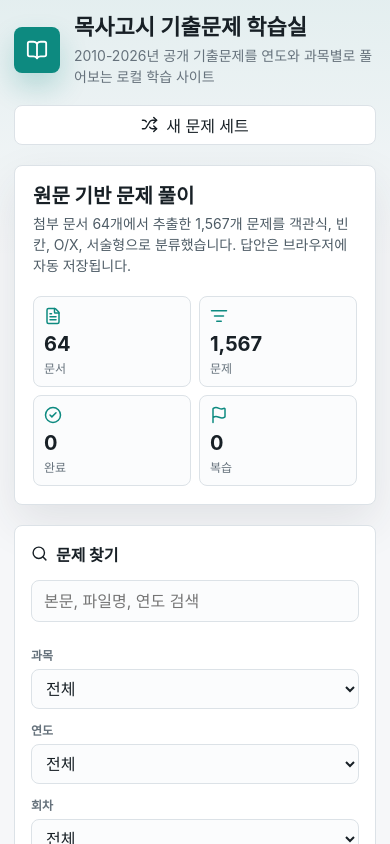
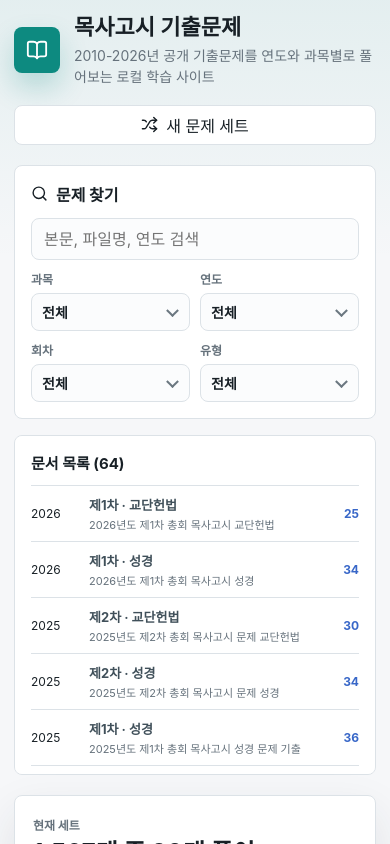
Before and after one commit to angelos0424/gosi_hansin, a React (Vite) app: page / in a window 390 px wide. Shown: the top 844 px of the page. Built offline with nearby package versions, Linux system fonts and the light colour scheme.

Commit message:
fix: improve mobile filter layout

```diff
--- a/src/main.jsx
+++ b/src/main.jsx
@@ -1,4 +1,4 @@
-import React, { useEffect, useMemo, useState } from "react";
+import React, { useEffect, useMemo, useRef, useState } from "react";
 import { createRoot } from "react-dom/client";
 import {
   BookOpen,
@@ -258,7 +258,7 @@ function App() {
             <BookOpen size={22} />
           </span>
           <div>
-            <h1>목사고시 기출문제 학습실</h1>
+            <h1>목사고시 기출문제</h1>
             <p>2010-2026년 공개 기출문제를 연도와 과목별로 풀어보는 로컬 학습 사이트</p>
           </div>
         </div>
@@ -298,31 +298,36 @@ function App() {
               onChange={(e) => updateFilter("query", e.target.value)}
               placeholder="본문, 파일명, 연도 검색"
             />
-            <Select label="과목" value={filters.subject} onChange={(v) => updateFilter("subject", v)}>
-              <option>전체</option>
-              <option>성경</option>
-              <option>교단헌법</option>
-            </Select>
-            <Select label="연도" value={filters.year} onChange={(v) => updateFilter("year", v)}>
-              <option>전체</option>
-              {years.map((year) => (
-                <option key={year}>{year}</option>
-              ))}
-            </Select>
-            <Select label="회차" value={filters.session} onChange={(v) => updateFilter("session", v)}>
-              <option>전체</option>
-              <option>제1차</option>
-              <option>제2차</option>
-              <option>기타</option>
-            </Select>
-            <Select label="유형" value={filters.type} onChange={(v) => updateFilter("type", v)}>
-              <option>전체</option>
-              {Object.entries(typeLabels).map(([key, label]) => (
-                <option key={key} value={key}>
-                  {label}
-                </option>
-              ))}
-            </Select>
+            <Select
+              label="과목"
+              value={filters.subject}
+              onChange={(v) => updateFilter("subject", v)}
+              options={["전체", "성경", "교단헌법"].map((label) => ({ label, value: label }))}
+            />
+            <Select
+              label="연도"
+              value={filters.year}
+              onChange={(v) => updateFilter("year", v)}
+              options={[
+                { label: "전체", value: "전체" },
+                ...years.map((year) => ({ label: String(year), value: String(year) })),
+              ]}
+            />
+            <Select
+              label="회차"
+              value={filters.session}
+              onChange={(v) => updateFilter("session", v)}
+              options={["전체", "제1차", "제2차", "기타"].map((label) => ({ label, value: label }))}
+            />
+            <Select
+              label="유형"
+              value={filters.type}
+              onChange={(v) => updateFilter("type", v)}
+              options={[
+                { label: "전체", value: "전체" },
+                ...Object.entries(typeLabels).map(([value, label]) => ({ label, value })),
+              ]}
+            />
           </div>
 
           <div className="source-list">
@@ -409,14 +414,55 @@ function Metric({ label, value, icon }) {
   );
 }
 
-function Select({ label, value, onChange, children }) {
+function Select({ label, value, onChange, options }) {
+  const [open, setOpen] = useState(false);
+  const ref = useRef(null);
+  const selected = options.find((option) => String(option.value) === String(value)) || options[0];
+  const listboxId = `${label}-select-listbox`;
+
+  useEffect(() => {
+    if (!open) return undefined;
+    const close = (event) => {
+      if (!ref.current?.contains(event.target)) {
+        setOpen(false);
+      }
+    };
+    document.addEventListener("pointerdown", close);
+    return () => document.removeEventListener("pointerdown", close);
+  }, [open]);
+
   return (
-    <label className="select-field">
+    <div className={`select-field ${open ? "open" : ""}`} ref={ref}>
       <span>{label}</span>
-      <select value={value} onChange={(e) => onChange(e.target.value)}>
-        {children}
-      </select>
-    </label>
+      <button
+        aria-controls={listboxId}
+        aria-expanded={open}
+        className="select-trigger"
+        type="button"
+        onClick={() => setOpen((current) => !current)}
+      >
+        <span>{selected.label}</span>
+      </button>
+      {open && (
+        <div className="select-menu" id={listboxId} role="listbox">
+          {options.map((option) => (
+            <button
+              aria-selected={String(option.value) === String(value)}
+              className="select-option"
+              key={option.value}
+              role="option"
+              type="button"
+              onClick={() => {
+                onChange(option.value);
+                setOpen(false);
+              }}
+            >
+              {option.label}
+            </button>
+          ))}
+        </div>
+      )}
+    </div>
   );
 }
 
--- a/src/styles.css
+++ b/src/styles.css
@@ -44,6 +44,8 @@ a {
 }
 
 .app-shell {
+  display: flex;
+  flex-direction: column;
   width: min(1440px, 100%);
   margin: 0 auto;
   padding: 24px;
@@ -240,7 +242,7 @@ p {
 }
 
 .search-input,
-.select-field select,
+.select-trigger,
 .answer-box textarea {
   width: 100%;
   border: 1px solid var(--line);
@@ -257,13 +259,14 @@ p {
 }
 
 .search-input:focus,
-.select-field select:focus,
+.select-trigger:focus,
 .answer-box textarea:focus {
   border-color: var(--teal);
   box-shadow: 0 0 0 3px rgba(13, 138, 128, 0.12);
 }
 
 .select-field {
+  position: relative;
   display: grid;
   gap: 6px;
   margin-top: 12px;
@@ -277,9 +280,81 @@ p {
   font-weight: 800;
 }
 
-.select-field select {
+.select-trigger {
+  position: relative;
   height: 40px;
-  padding: 0 10px;
+  cursor: pointer;
+  padding: 0 34px 0 10px;
+  text-align: left;
+}
+
+.select-trigger::after {
+  position: absolute;
+  top: 50%;
+  right: 12px;
+  width: 7px;
+  height: 7px;
+  border-right: 2px solid #6b7780;
+  border-bottom: 2px solid #6b7780;
+  content: "";
+  transform: translateY(-65%) rotate(45deg);
+}
+
+.select-trigger span {
+  display: block;
+  overflow: hidden;
+  color: var(--ink);
+  font-size: 14px;
+  font-weight: 650;
+  text-overflow: ellipsis;
+  white-space: nowrap;
+}
+
+.select-field.open {
+  z-index: 20;
+}
+
+.select-field.open .select-trigger {
+  border-color: var(--teal);
+  background: white;
+  box-shadow: 0 0 0 3px rgba(13, 138, 128, 0.12);
+}
+
+.select-menu {
+  position: absolute;
+  top: calc(100% + 6px);
+  right: 0;
+  left: 0;
+  z-index: 30;
+  display: grid;
+  max-height: 232px;
+  overflow-y: auto;
+  border: 1px solid var(--line-strong);
+  border-radius: 8px;
+  background: var(--surface);
+  box-shadow: 0 16px 36px rgba(31, 44, 55, 0.16);
+}
+
+.select-option {
+  min-height: 38px;
+  border: 0;
+  border-bottom: 1px solid #edf1f4;
+  background: transparent;
+  color: var(--ink);
+  cursor: pointer;
+  padding: 9px 12px;
+  text-align: left;
+}
+
+.select-option:last-child {
+  border-bottom: 0;
+}
+
+.select-option:hover,
+.select-option[aria-selected="true"] {
+  background: #eef7f5;
+  color: var(--teal-dark);
+  font-weight: 800;
 }
 
 .source-list h3 {
@@ -289,6 +364,7 @@ p {
 
 .source-list {
   max-height: calc(100vh - 330px);
+  min-height: 220px;
   overflow-y: auto;
 }
 
@@ -687,6 +763,15 @@ p {
     padding: 14px;
   }
 
+  .overview {
+    order: 3;
+    margin: 16px 0 0;
+  }
+
+  .workspace {
+    order: 2;
+  }
+
   .topbar,
   .panel-header {
     align-items: stretch;
@@ -704,6 +789,36 @@ p {
   .sidebar,
   .question-layout {
     grid-template-columns: 1fr;
+  }
+
+  .filter-card {
+    display: grid;
+    grid-template-columns: repeat(2, minmax(0, 1fr));
+    gap: 10px;
+  }
+
+  .filter-title,
+  .search-input {
+    grid-column: 1 / -1;
+  }
+
+  .filter-title {
+    margin-bottom: 2px;
+  }
+
+  .search-input,
+  .select-field {
+    margin-top: 0;
+    margin-bottom: 0;
+  }
+
+  .select-trigger {
+    height: 38px;
+  }
+
+  .source-list {
+    max-height: 340px;
+    min-height: 240px;
   }
 
   .metric-grid {
@@ -742,3 +857,9 @@ p {
     white-space: normal;
   }
 }
+
+@media (max-width: 340px) {
+  .filter-card {
+    grid-template-columns: 1fr;
+  }
+}
```
